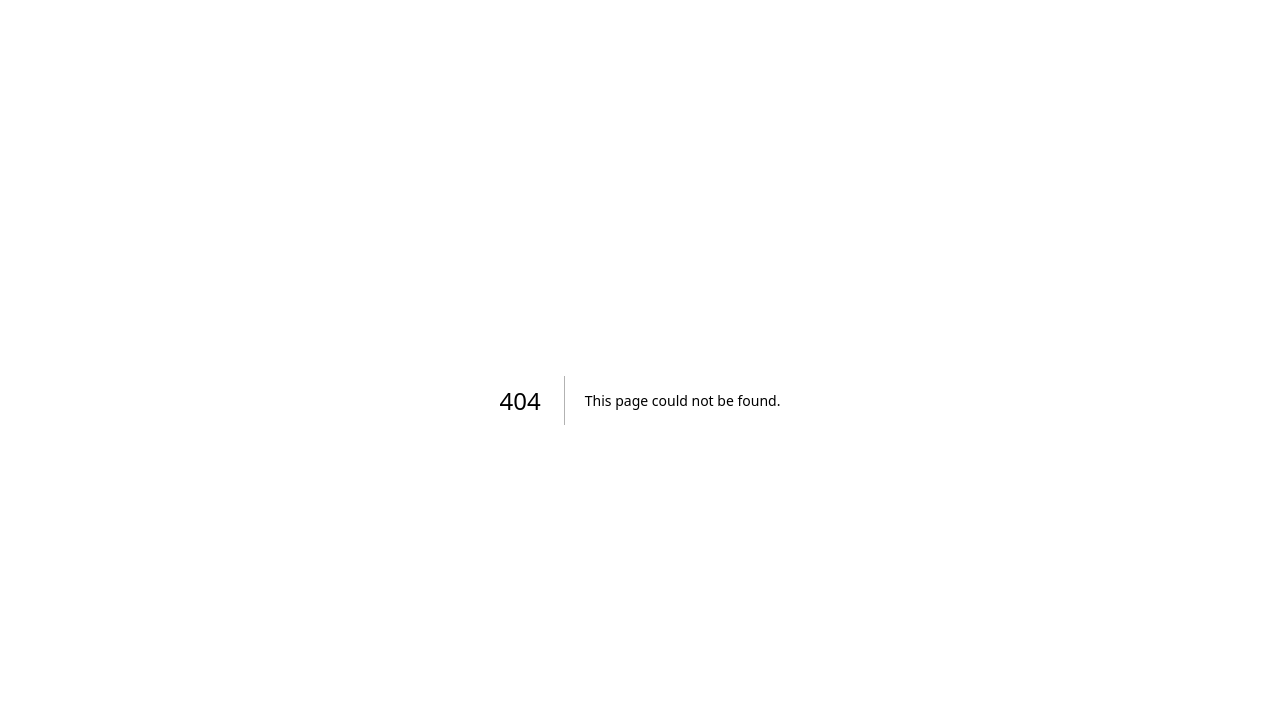
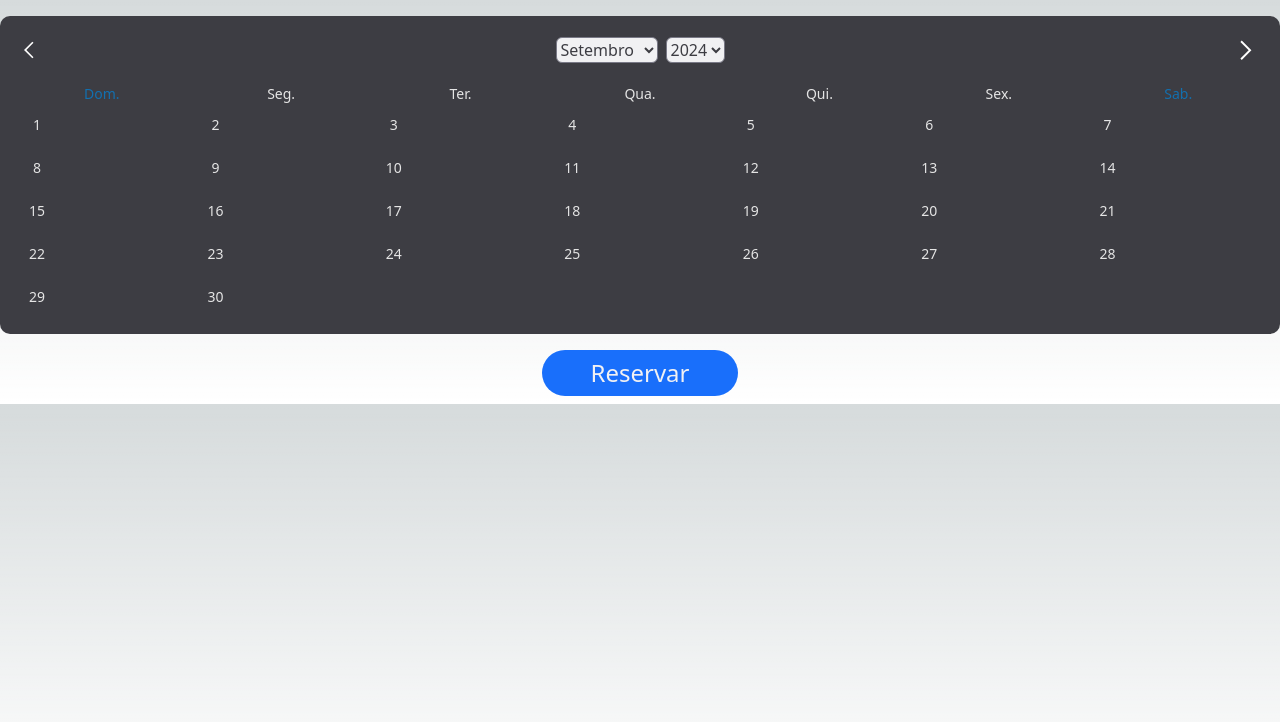
Before and after one commit to ADS2024-2-LocaEspaco/LocacaoEspacoFE, a Next.js app: page /anuncio/components/calendarReserva in a window 1280 px wide. Before the commit this address had no page. Shown: the top 722 px of the page. Built offline with nearby package versions, Linux system fonts and the light colour scheme.

Commit message:
Refatorarando caminho do componente de solicitar reserva, armazenando datas reservadas no localStorage.

```diff
--- a/src/pages/anuncio/components/calendarCompo.tsx
+++ b/src/pages/anuncio/components/calendarReserva.tsx
@@ -1,70 +1,118 @@
-/* eslint-disable @next/next/no-img-element */
 import React, { useEffect, useState } from 'react';
 import { useRouter } from 'next/router';
-import { useHandleReserve } from '@/hooks/useHandlerReserve';
-import { Anuncio, Reserva } from '@/types/types';
-
 interface CalendarProps {
-  onDateChange: (startDate: Date | null, endDate: Date | null) => void;
   valorDiaria: number;
+  anuncioId: string;
 }
 
-export default function Calendar({ onDateChange, valorDiaria }: CalendarProps) {
-  const [datasArmazenadas, setDatasArmazenadas] = useState<Date[]>([]);
+export default function Calendar({ valorDiaria, anuncioId }: CalendarProps) {
+  const [startDate, setStartDate] = useState<Date | null>(null);
+  const [endDate, setEndDate] = useState<Date | null>(null);
+  const [selectedMonth, setSelectedMonth] = useState<number>(new Date().getMonth());
+  const [selectedYear, setSelectedYear] = useState<number>(new Date().getFullYear());
+  const [reservedDates, setReservedDates] = useState<{ startDate: Date; endDate: Date }[]>([]);
+  const [daysInMonth, setDaysInMonth] = useState<number[]>([]);
+  const [totalValue, setTotalValue] = useState<number>(0);
   const router = useRouter();
-  const { anuncioId } = router.query;
 
-  const {
-    startDate,
-    endDate,
-    totalValue,
-    selectedMonth,
-    selectedYear,
-    reservedDates,
-    handleDayClick,
-    handleMonthChange,
-    handleReserve,
-    isSelected,
-    isWeekend,
-    isDateReserved,
-  } = useHandleReserve(datasArmazenadas, valorDiaria);
+  const months = [
+    'Janeiro', 'Fevereiro', 'Março', 'Abril', 'Maio', 'Junho',
+    'Julho', 'Agosto', 'Setembro', 'Outubro', 'Novembro', 'Dezembro',
+  ];
+  const years = Array.from({ length: 10 }, (_, i) => 2024 + i);
+  const firstDayOfMonth = new Date(selectedYear, selectedMonth, 1).getDay();
 
-  // Função para buscar o anúncio e suas reservas
-  const fetchAnuncio = async (anuncioId: string) => {
-    try {
-      const response = await fetch(`/api/anuncio/${anuncioId}`);
-      const anuncio: Anuncio = await response.json();
+  useEffect(() => {
+    const date = new Date(selectedYear, selectedMonth, 1);
+    const days = [];
+    while (date.getMonth() === selectedMonth) {
+      days.push(new Date(date).getDate());
+      date.setDate(date.getDate() + 1);
+    }
+    setDaysInMonth(days);
+  }, [selectedMonth, selectedYear]);
 
-      // Transformar as reservas em objetos Date e armazenar no estado
-      const reservasConvertidas = anuncio.reservas.map((reserva: Reserva) => {
-        return new Date(reserva.startDate && reserva.endDate);
-      });
+  useEffect(() => {
+    if (startDate && endDate) {
+      const diasSelecionados = Math.ceil((endDate.getTime() - startDate.getTime()) / (1000 * 60 * 60 * 24)) + 1;
+      setTotalValue(diasSelecionados * valorDiaria);
+    } else {
+      setTotalValue(0);
+    }
+  }, [startDate, endDate, valorDiaria]);
 
-      setDatasArmazenadas(reservasConvertidas);
-    } catch (error) {
-      console.error('Erro ao buscar o anúncio:', error);
+  useEffect(() => {
+    const storedReservations = JSON.parse(localStorage.getItem('reservas') || '[]');
+    const reservedDates = storedReservations.map((reserva: { datas: { startDate: string; endDate: string } }) => ({
+      startDate: new Date(reserva.datas.startDate),
+      endDate: new Date(reserva.datas.endDate),
+    }));
+    setReservedDates(reservedDates);
+  }, []);
+
+  const handleDayClick = (day: number) => {
+    const clickedDate = new Date(selectedYear, selectedMonth, day);
+    if (!startDate || (startDate && endDate)) {
+      setStartDate(clickedDate);
+      setEndDate(null);
+    } else if (clickedDate > startDate) {
+      setEndDate(clickedDate);
+    } else {
+      setEndDate(startDate);
+      setStartDate(clickedDate);
     }
   };
 
-  useEffect(() => {
-    if (anuncioId) {
-      fetchAnuncio(anuncioId as string);
+  const handleMonthChange = (change: number) => {
+    let newMonth = selectedMonth + change;
+    let newYear = selectedYear;
+
+    if (newMonth > 11) {
+      newMonth = 0;
+      newYear++;
+    } else if (newMonth < 0) {
+      newMonth = 11;
+      newYear--;
     }
-  }, [anuncioId]);
 
-  const months = [
-    'Janeiro', 'Fevereiro', 'Março', 'Abril', 'Maio', 'Junho', 'Julho', 'Agosto', 'Setembro', 'Outubro', 'Novembro', 'Dezembro'
-  ];
+    setSelectedMonth(newMonth);
+    setSelectedYear(newYear);
+  };
 
-  const years = Array.from({ length: 10 }, (_, i) => 2024 + i);
-  const daysInMonth = new Date(selectedYear, selectedMonth + 1, 0).getDate();
-  const firstDayOfMonth = new Date(selectedYear, selectedMonth, 1).getDay();
+  const isSelected = (date: Date) => {
+    if (!startDate) return false;
+    if (!endDate) return date.getTime() === startDate.getTime();
+    return date >= startDate && date <= endDate;
+  };
+
+  const isDateReserved = (date: Date) => {
+    return reservedDates.some(reserva =>
+      date >= reserva.startDate && date <= reserva.endDate
+    );
+  };
+
+  const storeReservation = () => {
+    if (startDate && endDate) {
+      const reservas = JSON.parse(localStorage.getItem('reservas') || '[]');
+      reservas.push({
+        datas: {
+          startDate: startDate.toISOString().split('T')[0],
+          endDate: endDate.toISOString().split('T')[0],
+        },
+        valorTotal: totalValue,
+      });
+      localStorage.setItem('reservas', JSON.stringify(reservas));
+
+      router.push({
+        pathname: `/solicitar/reserva/${anuncioId}`,
+        query: { startDate: startDate.toISOString(), endDate: endDate.toISOString(), totalValue: totalValue.toString() }
+      });
+    }
+  };
 
   return (
     <div className="calendar-container">
-      {/* Calendário */}
       <div className="mt-4 px-4 py-4 bg-[#3D3D43] overflow-auto h-full rounded-[10px]">
-        {/* Navegação de mês e ano */}
         <div className="flex items-center justify-between mb-4">
           <button type="button" className="p-2 text-white" onClick={() => handleMonthChange(-1)}>
             <img src="/icons/arrow_back_icon-w.svg" alt="seta-voltar" className='w-5 h-5' />
@@ -73,7 +121,7 @@ export default function Calendar({ onDateChange, valorDiaria }: CalendarProps) {
             <select
               title="mes"
               value={selectedMonth}
-              onChange={(e) => handleMonthChange(Number(e.target.value) - selectedMonth)}
+              onChange={(e) => setSelectedMonth(Number(e.target.value))}
               className="bg-white dark:bg-[#3D3D43] text-[#3D3D43] dark:text-neutral-200 border border-gray-300 dark:border-neutral-600 rounded-md"
             >
               {months.map((month, index) => (
@@ -85,7 +133,7 @@ export default function Calendar({ onDateChange, valorDiaria }: CalendarProps) {
             <select
               title="year"
               value={selectedYear}
-              onChange={(e) => handleMonthChange((Number(e.target.value) - selectedYear) * 12)}
+              onChange={(e) => setSelectedYear(Number(e.target.value))}
               className="bg-white dark:bg-[#3D3D43] text-[#3D3D43] dark:text-neutral-200 border border-gray-300 dark:border-neutral-600 rounded-md"
             >
               {years.map((year) => (
@@ -99,8 +147,6 @@ export default function Calendar({ onDateChange, valorDiaria }: CalendarProps) {
             <img src="/icons/arrow_forward_icon-w.svg" alt="seta-avançar" className='w-5 h-5' />
           </button>
         </div>
-
-        {/* Semanas */}
         <div className="grid grid-cols-7 gap-2 bg-[#3D3D43]">
           {['Dom.', 'Seg.', 'Ter.', 'Qua.', 'Qui.', 'Sex.', 'Sab.'].map((day, index) => (
             <div
@@ -111,14 +157,12 @@ export default function Calendar({ onDateChange, valorDiaria }: CalendarProps) {
             </div>
           ))}
         </div>
-
-        {/* Dias */}
         <div className="grid grid-cols-7 gap-px bg-[#3D3D43]">
           {[...Array(firstDayOfMonth).keys()].map((_, index) => (
             <div key={`empty-${index}`} />
           ))}
-          {[...Array(daysInMonth).keys()].map((day) => {
-            const currentDate = new Date(selectedYear, selectedMonth, day + 1);
+          {daysInMonth.map((day) => {
+            const currentDate = new Date(selectedYear, selectedMonth, day);
             const isReserved = isDateReserved(currentDate);
             return (
               <div key={day} className="relative">
@@ -128,18 +172,13 @@ export default function Calendar({ onDateChange, valorDiaria }: CalendarProps) {
                     m-px size-10 flex justify-center items-center border border-transparent text-sm rounded-full
                     hover:border-orange-700 hover:text-neutral-300 disabled:opacity-50 disabled:pointer-events-none
                     focus:outline-none focus:border-orange-700 focus:text-white
-                    ${isSelected(currentDate)
-                      ? 'bg-[#FF6F00] text-white'
-                      : isWeekend(currentDate)
-                        ? 'text-[#1270B0]'
-                        : 'text-neutral-200'
-                    }
+                    ${isSelected(currentDate) ? 'bg-[#FF6F00] text-white' : 'text-neutral-200'}
                     ${isReserved ? 'cursor-not-allowed opacity-50' : ''}
                   `}
-                  onClick={() => handleDayClick(day + 1)}
+                  onClick={() => handleDayClick(day)}
                   disabled={isReserved}
                 >
-                  {day + 1}
+                  {day}
                 </button>
                 {isReserved && (
                   <div className="absolute bottom-0 left-0 right-0 bg-red-600 h-1 rounded-b-sm"></div>
@@ -148,7 +187,6 @@ export default function Calendar({ onDateChange, valorDiaria }: CalendarProps) {
             );
           })}
         </div>
-        {/* Botão de Reservar Fora do Calendário */}
         {totalValue > 0 && startDate && endDate && (
           <div className="reservation-footer mt-4 text-center">
             <p className="text-lg font-bold text-[#FF6F00]">
@@ -162,7 +200,7 @@ export default function Calendar({ onDateChange, valorDiaria }: CalendarProps) {
       </div>
       <div className="flex mt-4 mb-2 w-full h-auto items-center justify-center">
         <button
-          onClick={handleReserve}
+          onClick={storeReservation}
           className="flex text-2xl w-[196px] h-[46px] justify-center items-center bg-[#196FFB] text-white py-2 rounded-3xl hover:bg-[#3B82F6] transition-colors"
         >
           Reservar
--- a/src/pages/anuncio/components/calendarComponent2.tsx
+++ b/src/pages/anuncio/components/calendarSolicitar.tsx
@@ -1,4 +1,4 @@
-import { useState } from 'react'
+import { useState, useEffect } from 'react'
 import { X, ChevronLeft, ChevronRight } from 'lucide-react'
 import { Reserva } from '@/hooks/ReservaContext';
 
@@ -10,15 +10,38 @@ interface CalendarModalProps {
   onClose: () => void;
   unavailableDates?: string[];
   onSave: (checkIn: string | null, checkOut: string | null, datesInRange: string | null) => void;
+  anuncioId: string;
 }
 
-export default function CalendarModal({ isOpen, onClose, unavailableDates = [], onSave }: CalendarModalProps) {
+export default function CalendarModal({ isOpen, onClose, unavailableDates = [], onSave, anuncioId }: CalendarModalProps) {
   const [checkIn, setCheckIn] = useState<string | null>(null)
   const [checkOut, setCheckOut] = useState<string | null>(null)
-  const [currentMonth, setCurrentMonth] = useState(8) // September
-  const [currentYear, setCurrentYear] = useState(2024)
+  const [currentMonth, setCurrentMonth] = useState(new Date().getMonth())
+  const [currentYear, setCurrentYear] = useState(new Date().getFullYear())
   const [selectedDates, setSelectedDates] = useState<string[]>([])
   const [savedDates, setSavedDates] = useState<Reserva>({ startDate: null, endDate: null, valorTotal: 0 })
+
+  useEffect(() => {
+    const fetchReservedDates = () => {
+      const reservas = JSON.parse(localStorage.getItem('reservas') || '[]');
+      const anuncioReserva = reservas.find((reserva: any) => reserva.anuncio.id === anuncioId);
+      if (anuncioReserva) {
+        const startDate = new Date(anuncioReserva.datas.startDate);
+        const endDate = new Date(anuncioReserva.datas.endDate);
+        setSavedDates({
+          startDate,
+          endDate,
+          valorTotal: anuncioReserva.valorTotal
+        });
+        setCheckIn(formatDate(startDate.getDate(), startDate.getMonth(), startDate.getFullYear()));
+        setCheckOut(formatDate(endDate.getDate(), endDate.getMonth(), endDate.getFullYear()));
+      }
+    };
+
+    if (isOpen) {
+      fetchReservedDates();
+    }
+  }, [isOpen, anuncioId]);
 
   const formatDate = (day: number, month: number, year: number) => {
     return `${day.toString().padStart(2, '0')}/${(month + 1).toString().padStart(2, '0')}/${year}`
@@ -46,7 +69,7 @@ export default function CalendarModal({ isOpen, onClose, unavailableDates = [],
     const end = new Date(endDate.split('/').reverse().join('-'))
     const dates = []
 
-    let currentDate = new Date(start.getTime()) // Cria uma nova instância para evitar mutação do objeto original
+    let currentDate = new Date(start.getTime())
     while (currentDate <= end) {
       dates.push(
         `${currentDate.getDate().toString().padStart(2, '0')}/${(currentDate.getMonth() + 1)
@@ -68,7 +91,7 @@ export default function CalendarModal({ isOpen, onClose, unavailableDates = [],
       setSavedDates({
         startDate: new Date(startDate.split('/').reverse().join('-')),
         endDate: new Date(endDate.split('/').reverse().join('-')),
-        valorTotal: savedDates.valorTotal // Assuming valorTotal remains unchanged
+        valorTotal: savedDates.valorTotal
       })
       setSelectedDates([])
       onSave(startDate, endDate, datesInRange.join(', '))
--- a/src/pages/anuncio/components/compo1.tsx
+++ b/src/pages/anuncio/components/solicitarReserva.tsx
@@ -1,25 +1,58 @@
-/* eslint-disable @next/next/no-img-element */
 import { useState, useEffect } from 'react';
-import CalendarModal from './calendarComponent2';
-import { getDefaultOptions } from 'date-fns';
-
+import { useRouter } from 'next/router';
+import CalendarModal from './calendarSolicitar';
 import { format } from 'date-fns';
-import { ptBR } from 'date-fns/locale';
-
-
-
 import HospedeModal from './hospedeCompo';
 import { Anuncio } from '../../../types/types';
 import { hospedeCategory } from './hospedeCompo';
 
-export default function Component({ anuncioId }: { anuncioId: string }) {
+export default function Component() {
+  const router = useRouter();
+  const { anuncioId, startDate, endDate, totalValue } = router.query;
+
   const [isCalendarOpen, setIsCalendarOpen] = useState(false);
   const [isHospModalOpen, setIsHospModalOpen] = useState(false);
-
   const [hospSummary, setHospSummary] = useState('2 hóspedes');
   const [checkIn, setCheckIn] = useState<string | null>(null);
   const [checkOut, setCheckOut] = useState<string | null>(null);
   const [anuncio, setAnuncio] = useState<Anuncio | null>(null);
+
+  useEffect(() => {
+    const fetchAnuncio = async () => {
+      if (typeof anuncioId === 'string') {
+        try {
+          const response = await fetch(`/api/anuncio/${anuncioId}`);
+          const data = await response.json();
+          setAnuncio(data);
+        } catch (error) {
+          console.error('Erro ao buscar anúncio:', error);
+        }
+      }
+    };
+
+    if (anuncioId) {
+      fetchAnuncio();
+    }
+
+    // Set initial dates from URL parameters
+    if (startDate && endDate) {
+      setCheckIn(formatDateForDisplay(startDate as string));
+      setCheckOut(formatDateForDisplay(endDate as string));
+    } else {
+      // Fetch reserved dates from localStorage if not in URL
+      const reservas = JSON.parse(localStorage.getItem('reservas') || '[]');
+      const anuncioReserva = reservas.find((reserva: any) => reserva.anuncio && reserva.anuncio.id === anuncioId);
+      if (anuncioReserva) {
+        setCheckIn(formatDateForDisplay(anuncioReserva.datas.startDate));
+        setCheckOut(formatDateForDisplay(anuncioReserva.datas.endDate));
+      }
+    }
+  }, [anuncioId, startDate, endDate]);
+
+  const formatDateForDisplay = (dateString: string) => {
+    const date = new Date(dateString);
+    return `${date.getDate().toString().padStart(2, '0')}/${(date.getMonth() + 1).toString().padStart(2, '0')}/${date.getFullYear()}`;
+  };
 
   const handleSaveGuests = (hosp: any[]) => {
     const totalGuests = hosp.reduce((sum, guest) => sum + guest.count, 0)
@@ -38,29 +71,6 @@ export default function Component({ anuncioId }: { anuncioId: string }) {
     setIsHospModalOpen(false);
   }
 
-  // Função para buscar os dados do anúncio
-  useEffect(() => {
-    const fetchAnuncio = async () => {
-      try {
-        const response = await fetch(`/api/anuncio/${anuncioId}`);
-        const data = await response.json();
-        setAnuncio(data);
-      } catch (error) {
-        console.error('Erro ao buscar anúncio:', error);
-      }
-    };
-
-    if (anuncioId) {
-      fetchAnuncio();
-    }
-  }, [anuncioId]);
-
-
-
-  const defaultOptions = {
-    locale: ptBR,
-  }
-
   const formatDate = (dateString: string | null) => {
     if (!dateString) return '';
 
@@ -70,7 +80,6 @@ export default function Component({ anuncioId }: { anuncioId: string }) {
     return format(date, "eee, dd 'de' MMM");
   };
 
-
   const formattedCheckIn = checkIn ? formatDate(checkIn) : ''
   const formattedCheckOut = checkOut ? formatDate(checkOut) : ''
 
@@ -78,10 +87,24 @@ export default function Component({ anuncioId }: { anuncioId: string }) {
     return <div>Carregando...</div>;
   }
 
+  const calculateNights = () => {
+    if (checkIn && checkOut) {
+      const start = new Date(checkIn.split('/').reverse().join('-'));
+      const end = new Date(checkOut.split('/').reverse().join('-'));
+      return Math.ceil((end.getTime() - start.getTime()) / (1000 * 60 * 60 * 24));
+    }
+    return 0;
+  };
+
+  const nights = calculateNights();
+  const subtotal = anuncio.valorDiaria * nights;
+  const taxaPlataforma = subtotal * 0.1;
+  const total = subtotal + taxaPlataforma;
+
   return (
     <div className="w-full h-full mx-auto bg-white p-6">
       <header className="flex items-center mb-6 max-w-md">
-        <button className="mr-4">
+        <button className="mr-4" onClick={() => router.back()}>
           <img src="/icons/arrow_back_icon.svg" alt="Seta de voltar" />
         </button>
         <h1 className="text-xl font-semibold text-[#3D3D43]">Solicitar Reserva</h1>
@@ -105,6 +128,7 @@ export default function Component({ anuncioId }: { anuncioId: string }) {
                 onClose={() => setIsCalendarOpen(false)}
                 onSave={handleSave}
                 unavailableDates={[]}
+                anuncioId={anuncioId as string}
               />
             </div>
           </div>
@@ -112,7 +136,7 @@ export default function Component({ anuncioId }: { anuncioId: string }) {
           <div className="flex justify-between items-center px-[5px]">
             <div className="flex items-center min-w-[272px] bg-white rounded-lg border-b-black border-0 shadow px-[5px] py-[10px]">
               <img src="/icons/group_icon.svg" alt="" className="h-5 w-5 mr-2" />
-              <span className="text-sm text-[#3D3D43]">2 hóspedes</span>
+              <span className="text-sm text-[#3D3D43]">{hospSummary}</span>
             </div>
             <div className="ml-40">
               <button onClick={() => setIsHospModalOpen(true)} className="text-[#3D3D43] text-sm font-medium">
@@ -131,17 +155,17 @@ export default function Component({ anuncioId }: { anuncioId: string }) {
         <h2 className="text-lg font-semibold mb-2 text-[#3D3D43]">Informações do Anúncio</h2>
         <div className="space-y-2 mb-2">
           <div className="flex justify-between text-[#3D3D43]">
-            <span>2 noites, 2 adultos, 1 criança</span>
-            <span className="font-medium mr-10">R${anuncio.valorDiaria * 2},00</span>
+            <span>{hospSummary}, {nights} noites</span>
+            <span className="font-medium mr-10">R${subtotal.toFixed(2)}</span>
           </div>
           <div className="flex justify-between text-[#3D3D43]">
             <span>Taxa da plataforma</span>
-            <span className="font-medium mr-10">R${anuncio.valorDiaria * 0.1},00</span>
+            <span className="font-medium mr-10">R${taxaPlataforma.toFixed(2)}</span>
           </div>
         </div>
         <div className="flex justify-between pt-4 border-t text-[#3D3D43]">
           <span className="font-semibold">Total (BRL)</span>
-          <span className="font-semibold mr-10">R${anuncio.valorDiaria * 2 + anuncio.valorDiaria * 0.1},00</span>
+          <span className="font-semibold mr-10">R${total.toFixed(2)}</span>
         </div>
 
         <div className="flex mt-4 mb-2 w-full h-auto items-center justify-center">
--- a/src/pages/anuncio/solicitar/index.tsx
+++ b/src/pages/anuncio/solicitar/[id_anuncio]/index.tsx
@@ -1,10 +1,10 @@
 import React from 'react'
-import Component from '../components/compo1'
+import Component from '../../components/solicitarReserva'
 import { GetServerSideProps } from 'next';
 
 function index() {
   return (
-    <Component anuncioId={'2'} />
+    <Component />
   )
 }
 
```
Also changed, not shown: src/hooks/useHandlerReserve.tsx (deleted, +0 -102 lines), src/pages/anuncio/components/reservaAnuncio.tsx (+20 -9 lines), src/pages/anuncio/exibir/[id_anuncio]/index.tsx (line endings or trailing spaces).
